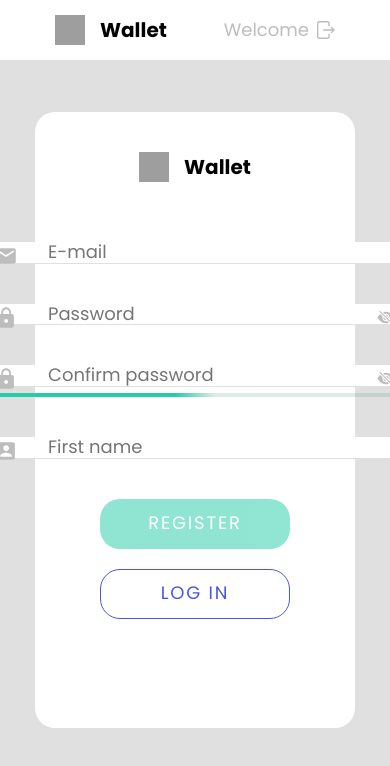
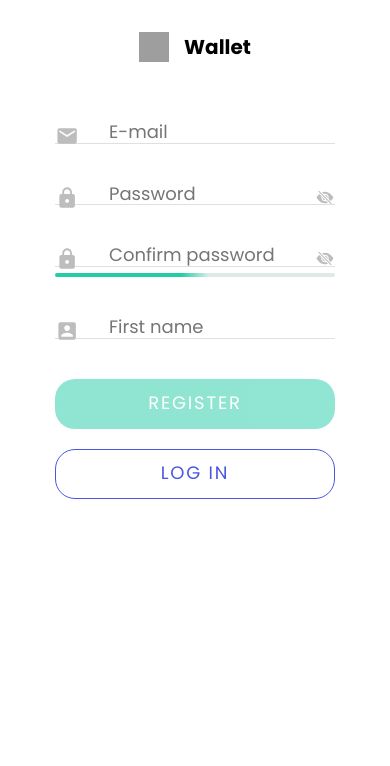
Before and after one commit to Piotrek92PL/GoIT-Wallet-Frontend, a React (Create React App) app: page /register in a window 390 px wide. Shown: the top 766 px of the page. Built offline with nearby package versions, Linux system fonts and the light colour scheme; grey boxes are pictures that could not be loaded.

Commit message:
made styles for all media for FormRegister

```diff
--- a/src/components/BackgroundLogSign/BackgroundLogSign.jsx
+++ b/src/components/BackgroundLogSign/BackgroundLogSign.jsx
@@ -19,6 +19,7 @@ export const BackgroundLogSign = ({ children }) => {
     backgroundStyle += ` ${css.backgroundTablet}`;
   } else if (isMobile) {
     containerStyle += ` ${css.mobile}`;
+    backgroundStyle += ` ${css.backgroundMobile}`;
   }
 
   return (
--- a/src/components/BackgroundLogSign/BackgroundLogSign.module.css
+++ b/src/components/BackgroundLogSign/BackgroundLogSign.module.css
@@ -3,6 +3,8 @@
   width: 100%;
   display: flex;
   margin: 0 auto;
+  overflow: auto;
+  padding-bottom: 50px;
 }
 
 .mobile {
@@ -12,6 +14,7 @@
 .tablet {
   max-width: 768px;
   flex-direction: column;
+  align-items: center;
 }
 
 .desktop {
@@ -25,7 +28,9 @@
   width: 100vw;
 }
 
-
+.backgroundMobile {
+  background-image: linear-gradient(var(--bgc-color-second), var(--bgc-color-second));
+}
 
 .backgroundTablet {
   background-image: url('../../../public/images/EllipseViolet-tablet.png'),
--- a/src/components/FormRegister/FormRegister.jsx
+++ b/src/components/FormRegister/FormRegister.jsx
@@ -1,4 +1,5 @@
 import React, { useState } from 'react';
+import { useMediaQuery } from 'react-responsive';
 import { useDispatch } from 'react-redux';
 import { register } from 'redux/auth/operations';
 import css from './FormRegister.module.css';
@@ -9,6 +10,20 @@ import { LinkAuth } from 'components/LinkAuth/LinkAuth';
 import { WalletWithIcon } from 'components/WalletWithIcon/WalletWithIcon';
 
 export const FormRegister = () => {
+  const isMobile = useMediaQuery({ maxWidth: 768 });
+  const isTablet = useMediaQuery({ minWidth: 769, maxWidth: 1279 });
+  const isDesktop = useMediaQuery({ minWidth: 1280 });
+
+  let containerStyle = css.container;
+
+  if (isDesktop) {
+    containerStyle += ` ${css.desktop}`;
+  } else if (isTablet) {
+    containerStyle += ` ${css.tablet}`;
+  } else if (isMobile) {
+    containerStyle += ` ${css.mobile}`;
+  }
+
   const [passwordShown, setPasswordShown] = useState(false);
 
   const togglePasswordVisibility = () => {
@@ -32,7 +47,7 @@ export const FormRegister = () => {
   });
 
   return (
-    <div className={css.container}>
+    <div className={containerStyle}>
       <WalletWithIcon />
       <form className={css.form} onSubmit={formik.handleSubmit}>
         <label htmlFor="email" className={css.label}>
--- a/src/components/FormRegister/FormRegister.module.css
+++ b/src/components/FormRegister/FormRegister.module.css
@@ -3,13 +3,28 @@
   flex-direction: column;
   align-items: center;
   width: 100%;
-  max-width: 533px;
   height: 616px;
   background-color: white;
   z-index: 2;
+}
+
+.mobile {
+  padding: 32px 20px 66px 20px;
+  max-width: 320px;
+}
+
+.tablet {
+  margin-top: 50px;
+  border-radius: 20px;
+  max-width: 533px;
+  padding: 40px 65px 66px 65px;
+}
+
+.desktop {
   margin-top: 52px;
-  padding: 40px 65px 0px 65px;
   border-radius: 20px;
+  max-width: 533px;
+  padding: 40px 65px 66px 65px;
 }
 
 .form {
@@ -24,7 +39,9 @@
   display: flex;
   flex-direction: column;
   position: relative;
+  width: 100%;
 }
+
 
 .input {
   font-size: 18px;
@@ -68,7 +85,7 @@
   right: 0;
   top: 75px;
   color: var(--pink-text);
-  font-size: 14px;
+  font-size: 12px;
 }
 
 .error {
--- a/src/components/Layout/Layout.jsx
+++ b/src/components/Layout/Layout.jsx
@@ -2,22 +2,22 @@ import css from './Layout.module.css';
 
 import { Outlet } from 'react-router-dom';
 import { Header } from 'components/Header/Header';
-// import {
-//   selectIsLoggedIn,
-//   selectIsRefreshing,
-// } from '../../redux/auth/selectors';
-// import { useSelector } from 'react-redux';
+import {
+  selectIsLoggedIn,
+  selectIsRefreshing,
+} from '../../redux/auth/selectors';
+import { useSelector } from 'react-redux';
 
 import { Suspense } from 'react';
 
 export const Layout = () => {
-  // const isLoggedIn = useSelector(selectIsLoggedIn);
-  // const isRefreshing = useSelector(selectIsRefreshing);
+  const isLoggedIn = useSelector(selectIsLoggedIn);
+  const isRefreshing = useSelector(selectIsRefreshing);
 
   return (
     <div className={css.container}>
-      {/* {isLoggedIn && isRefreshing && <Header />} */}
-      <Header />
+      {isLoggedIn && isRefreshing && <Header />}
+      {/* <Header /> */}
       <Suspense fallback={null}>
         <Outlet />
       </Suspense>
--- a/src/pages/LoginPage/LoginPage.module.css
+++ /dev/null
@@ -1,4 +0,0 @@
-.container {
-    height: 100%;
-    display: flex;
-}
```
Also changed, not shown: src/pages/RegisterPage/RegisterPage.module.css (deleted).
